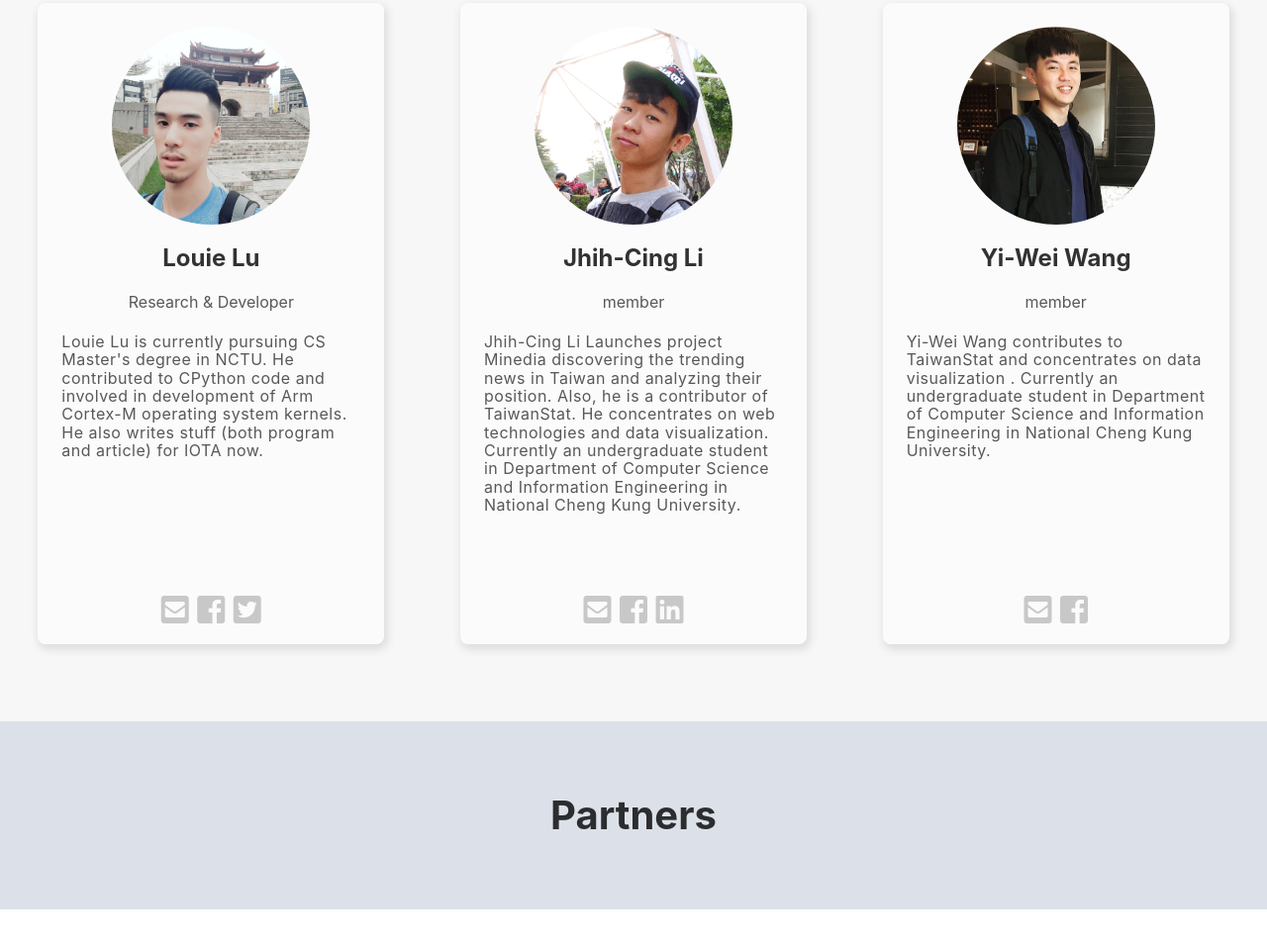
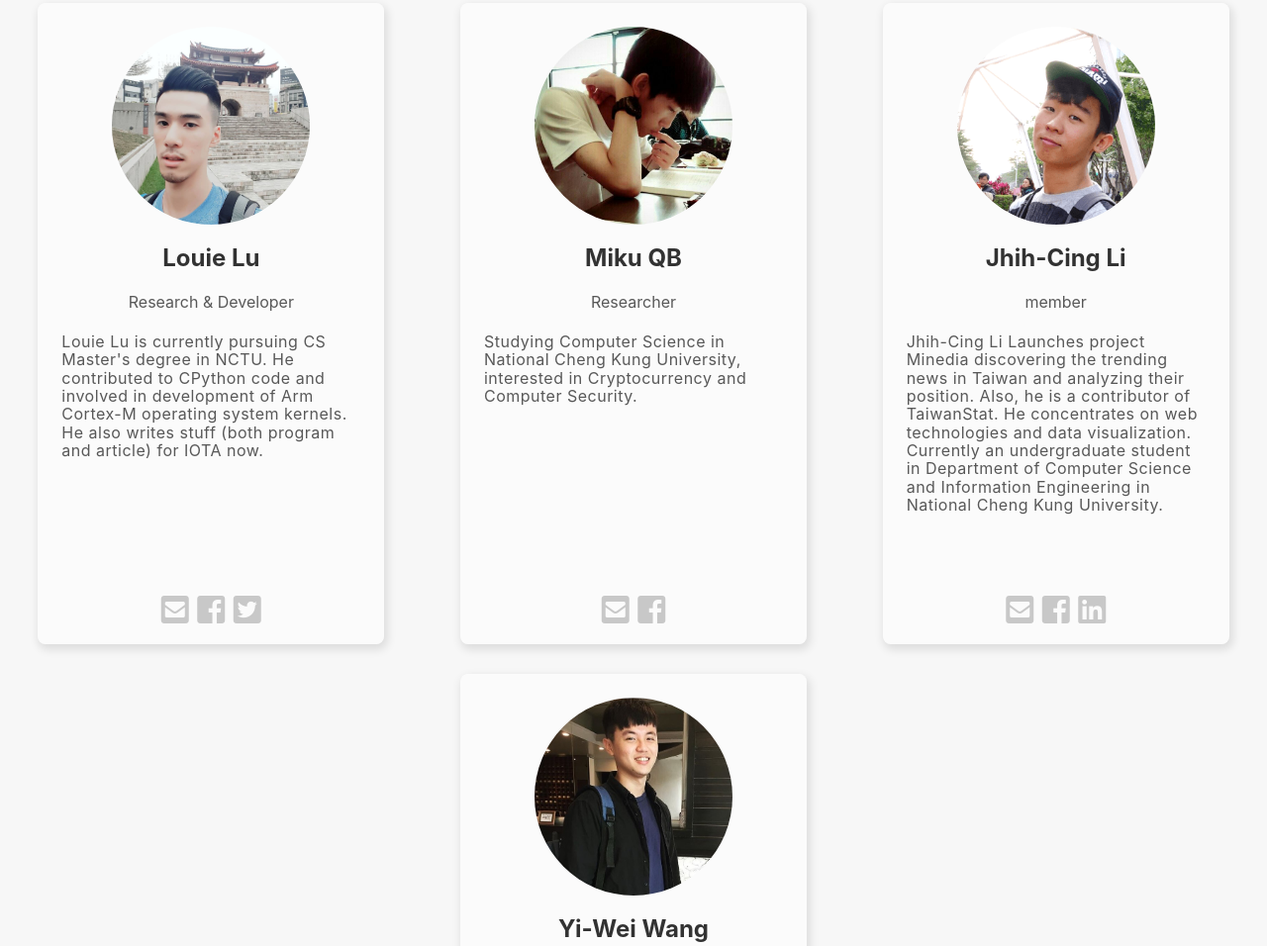
Before and after one commit to DLTcollab/website, a plain HTML site: page index.html in a window 1280 px wide. Shown: the part 3815-4771 px from the top of the page at 99% size. Drawn offline with nearby package versions, Linux system fonts and the light colour scheme.

Commit message:
Add member , hide partners section and modify the font weight of footer-h2

```diff
--- a/css/style.css
+++ b/css/style.css
@@ -282,6 +282,7 @@ h1~p,
 }
 
 .footer-item h2 {
+    font-weight: bold;
     font-size: 20px;
 }
 
--- a/index.html
+++ b/index.html
@@ -338,6 +338,25 @@
 
                 <div class="item member-item member">
                     <div class="member-inner">
+                        <img src="../images/MikuQB.jpg" alt="Miku QB">
+                        <h2>Miku QB</h2>
+                        <h4>Researcher</h4>
+                        <p>
+                            Studying Computer Science in National Cheng Kung University, interested in Cryptocurrency and Computer Security.
+                        </p>
+                        <div class="contact-icon">
+                            <a href="mailto:mikuqb8718@gmail.com">
+                                <i class="fas fa-envelope-square fa-2x fa-contact-info"></i>
+                            </a>
+                            <a href="https://www.facebook.com/MikuQB" target="_blank">
+                                <i class="fab fa-facebook-square fa-2x fa-contact-info"></i>
+                            </a>
+                        </div>
+                    </div>
+                </div>
+
+                <div class="item member-item member">
+                    <div class="member-inner">
                         <img src="../images/jcli.png" alt="man4">
                         <h2>Jhih-Cing Li</h2>
                         <h4>member</h4>
@@ -387,11 +406,11 @@
         </div>
     </section>
 
-    <section class="container partners-container" id="partners">
+    <!-- <section class="container partners-container" id="partners">
         <div class="item introduction">
             <h1>Partners</h1>
         </div>
-        <!-- <div class="container partners-item-container">
+        <div class="container partners-item-container">
             <div class="item partners-item">
                 <img src="./images/mosquito.png" alt="mosquito">
             </div>
@@ -400,8 +419,8 @@
             </div>
             <div class="item partners-item">
                 <img src="./images/mosquito.png" alt="mosquito">
-            </div> -->
-    </section>
+            </div>
+    </section> -->
 
     <section class="container c2a-container" id="c2a">
         <div class="item c2a-item introduction">
--- a/javascript/fade.js
+++ b/javascript/fade.js
@@ -21,11 +21,11 @@ var member_intro_offset = members_div.offsetTop - hero_div.offsetHeight;
 var member_item_offset = (member_intro_offset) + introductions[2].offsetHeight;
 var member_count = 0;
 
-var partners_div = document.getElementById('partners');
-var partners_item = document.getElementsByClassName("partners-item");
-var partners_intro_offset = partners_div.offsetTop - hero_div.offsetHeight;
-var partners_item_offset = partners_intro_offset + introductions[3].offsetHeight;
-var partners_count = 0;
+// var partners_div = document.getElementById('partners');
+// var partners_item = document.getElementsByClassName("partners-item");
+// var partners_intro_offset = partners_div.offsetTop - hero_div.offsetHeight;
+// var partners_item_offset = partners_intro_offset + introductions[3].offsetHeight;
+// var partners_count = 0;
 
 var c2a_div = document.getElementById("c2a");
 var c2a_item = document.getElementsByClassName("c2a-item");
@@ -34,12 +34,13 @@ var c2a_logo = document.getElementById("action-logo");
 var c2a_btn = document.getElementById("herobtn2");
 var c2a_intro_offset = c2a_div.offsetTop - hero_div.offsetHeight;
 var c2a_item_offset = (c2a_intro_offset) + introductions[4].offsetHeight;
+var c2a_count = 0;
 
-var c2a_count = 0;
+var intro_count = 0;
 
 window.onscroll = function () {
     if (feature_count == 0 && (window.scrollY > feature_intro_offset)) {
-        introductions[0].style.opacity = 1;
+        introductions[intro_count++].style.opacity = 1;
         feature_count++;
     }
     if (feature_count == 1 && (window.scrollY > feature_item_offset)) {
@@ -50,7 +51,7 @@ window.onscroll = function () {
         feature_count++;
     }
     if (works_count == 0 && (window.scrollY > works_intro_offset)) {
-        introductions[1].style.opacity = 1;
+        introductions[intro_count++].style.opacity = 1;
         works_count++;
     }
     if (works_count == 1 && (window.scrollY > works_item_offset)) {
@@ -62,32 +63,32 @@ window.onscroll = function () {
         works_count++;
     }
     if (member_count == 0 && (window.scrollY > member_intro_offset)) {
-        introductions[2].style.opacity = 1;
+        introductions[intro_count++].style.opacity = 1;
         member_count++;
     }
     if (member_count == 1 && (window.scrollY > member_item_offset)) {
         var member_delay = 0;
-        introductions[3].style.opacity = 1;
+        introductions[intro_count++].style.opacity = 1;
         for (var i = 0; i < member_item.length; ++i, member_delay += 0.3) {
             member_item[i].style.transitionDelay = member_delay + "s";
             member_item[i].style.opacity = 1;
         }
         member_count++;
     }
-    if (partners_count == 0 && (window.scrollY > partners_intro_offset)) {
-        introductions[4].style.opacity = 1;
-        partners_count++;
-    }
-    if (partners_count == 1 && (window.scrollY > partners_item_offset)) {
-        var partners_delay = 0;
-        for (var i = 0; i < partners_item.length; ++i, partners_delay += 0.3) {
-            partners_item[i].style.transitionDelay = partners_delay + "s";
-            partners_item[i].style.opacity = 1;
-        }
-        partners_count++;
-    }
+    // if (partners_count == 0 && (window.scrollY > partners_intro_offset)) {
+    //     introductions[intro_count++].style.opacity = 1;
+    //     partners_count++;
+    // }
+    // if (partners_count == 1 && (window.scrollY > partners_item_offset)) {
+    //     var partners_delay = 0;
+    //     for (var i = 0; i < partners_item.length; ++i, partners_delay += 0.3) {
+    //         partners_item[i].style.transitionDelay = partners_delay + "s";
+    //         partners_item[i].style.opacity = 1;
+    //     }
+    //     partners_count++;
+    // }
     if (c2a_count == 0 && (window.scrollY > c2a_intro_offset)) {
-        introductions[5].style.opacity = 1;
+        introductions[intro_count++].style.opacity = 1;
         c2a_count++;
     }
     if (c2a_count == 1 && (window.scrollY > c2a_item_offset)) {
```
Also changed, not shown: images/MikuQB.jpg (added).
